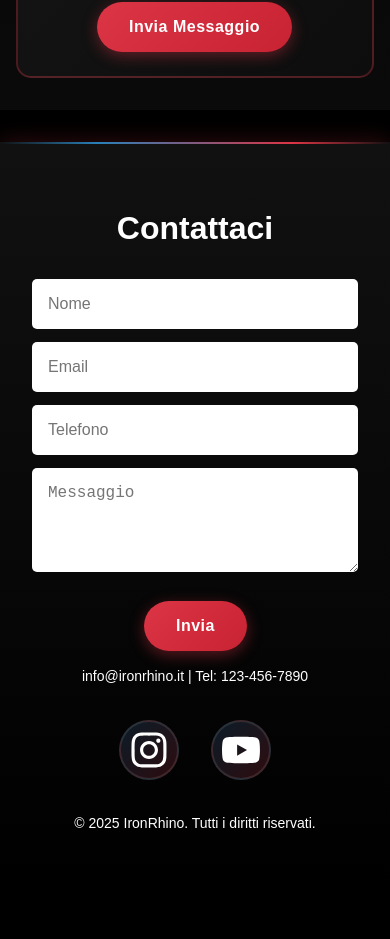
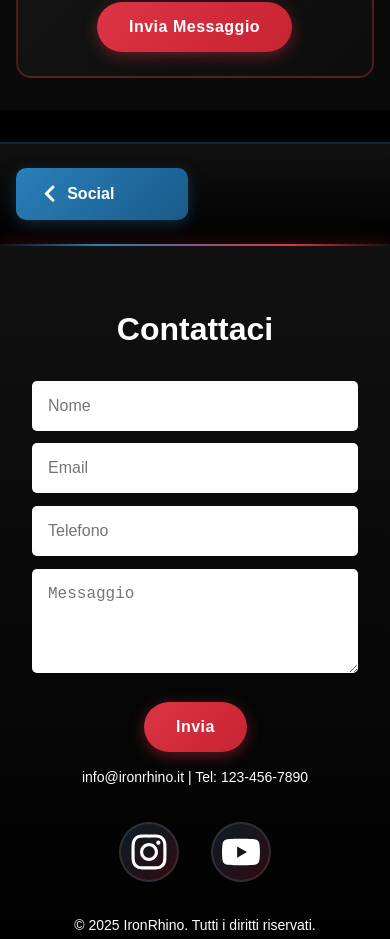
Before and after one commit to RickdoMascoMAT/SitoUF2, a React (Vite) app: page /contatti in a window 390 px wide. Shown: the part 1567-2506 px from the top of the page. Before the commit the page ends 2449 px from the top, so only its background shows below. Built offline with nearby package versions, Linux system fonts and the light colour scheme.

Commit message:
Remove 'Iscriviti Ora' button and add mobile page navigation

```diff
--- a/src/App.css
+++ b/src/App.css
@@ -1372,6 +1372,63 @@ nav a:hover::after {
   font-weight: 700;
 }
 
+/* Mobile Page Navigation */
+.mobile-page-nav {
+  display: none;
+  justify-content: space-between;
+  align-items: center;
+  padding: 1.5rem 1rem;
+  background: linear-gradient(180deg, #111 0%, #000 100%);
+  border-top: 2px solid rgba(41, 128, 185, 0.3);
+  gap: 1rem;
+}
+
+.mobile-nav-btn {
+  display: flex;
+  align-items: center;
+  gap: 0.5rem;
+  background: linear-gradient(135deg, #2980b9 0%, #1a5a8a 100%);
+  color: white;
+  border: none;
+  padding: 1rem 1.5rem;
+  border-radius: 10px;
+  font-size: 1rem;
+  font-weight: 600;
+  cursor: pointer;
+  transition: all 0.3s ease;
+  box-shadow: 0 4px 15px rgba(41, 128, 185, 0.3);
+  flex: 1;
+  max-width: 48%;
+}
+
+.mobile-nav-btn:hover {
+  transform: translateY(-3px);
+  box-shadow: 0 6px 20px rgba(41, 128, 185, 0.5);
+  background: linear-gradient(135deg, #3498db 0%, #2980b9 100%);
+}
+
+.mobile-nav-btn:active {
+  transform: translateY(-1px);
+}
+
+.prev-btn {
+  justify-content: flex-start;
+}
+
+.next-btn {
+  justify-content: flex-end;
+}
+
+.mobile-nav-btn svg {
+  font-size: 1.2rem;
+}
+
+.mobile-nav-btn span {
+  white-space: nowrap;
+  overflow: hidden;
+  text-overflow: ellipsis;
+}
+
 /* Media Queries per Mobile */
 @media (max-width: 768px) {
   body {
@@ -1768,6 +1825,10 @@ nav a:hover::after {
   .info-item p {
     font-size: 1rem;
   }
+
+  .mobile-page-nav {
+    display: flex;
+  }
 }
 
 /* Media Queries per schermi molto piccoli */
--- a/src/App.jsx
+++ b/src/App.jsx
@@ -6,6 +6,7 @@ import './App.css'
 import Header from './components/Header'
 import Footer from './components/Footer'
 import ScrollToTop from './components/ScrollToTop'
+import MobilePageNav from './components/MobilePageNav'
 
 // Pages
 import Home from './pages/Home'
@@ -29,6 +30,7 @@ function App() {
         <Route path="/social" element={<MediaPage />} />
         <Route path="/contatti" element={<ContactPage />} />
       </Routes>
+      <MobilePageNav />
       <Footer />
       <ScrollToTop />
     </Router>
--- a/src/components/Hero.jsx
+++ b/src/components/Hero.jsx
@@ -3,7 +3,6 @@ export default function Hero() {
     <section id="home" className="hero">
       <h1>Benvenuti in IronRhino</h1>
       <p>Promuovi uno stile di vita sano attraverso lo sport e preparati per le gare.</p>
-      <a href="#signup" className="btn">Iscriviti Ora</a>
     </section>
   )
 }
--- /dev/null
+++ b/src/components/MobilePageNav.jsx
@@ -0,0 +1,45 @@
+import { useNavigate, useLocation } from 'react-router-dom';
+import { FaChevronLeft, FaChevronRight } from 'react-icons/fa';
+
+export default function MobilePageNav() {
+  const navigate = useNavigate();
+  const location = useLocation();
+
+  const pages = [
+    { path: '/', name: 'Home' },
+    { path: '/servizi', name: 'Servizi' },
+    { path: '/abbonamenti', name: 'Abbonamenti' },
+    { path: '/chi-siamo', name: 'Chi Siamo' },
+    { path: '/social', name: 'Social' },
+    { path: '/contatti', name: 'Contatti' }
+  ];
+
+  const currentIndex = pages.findIndex(page => page.path === location.pathname);
+  const prevPage = currentIndex > 0 ? pages[currentIndex - 1] : null;
+  const nextPage = currentIndex < pages.length - 1 ? pages[currentIndex + 1] : null;
+
+  return (
+    <div className="mobile-page-nav">
+      {prevPage && (
+        <button
+          className="mobile-nav-btn prev-btn"
+          onClick={() => navigate(prevPage.path)}
+          aria-label={`Vai a ${prevPage.name}`}
+        >
+          <FaChevronLeft />
+          <span>{prevPage.name}</span>
+        </button>
+      )}
+      {nextPage && (
+        <button
+          className="mobile-nav-btn next-btn"
+          onClick={() => navigate(nextPage.path)}
+          aria-label={`Vai a ${nextPage.name}`}
+        >
+          <span>{nextPage.name}</span>
+          <FaChevronRight />
+        </button>
+      )}
+    </div>
+  );
+}
```
